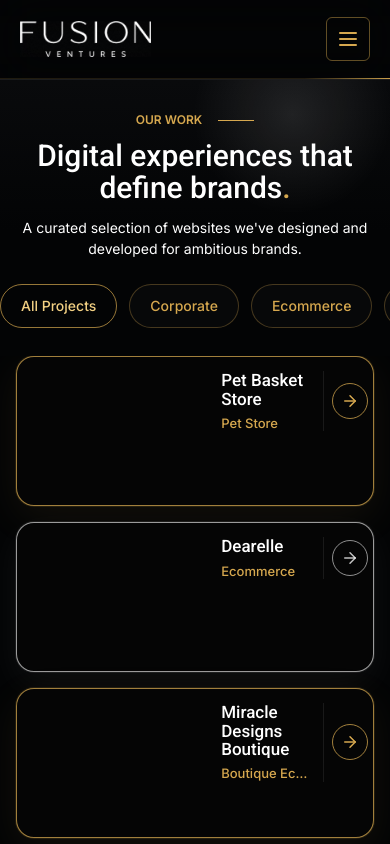
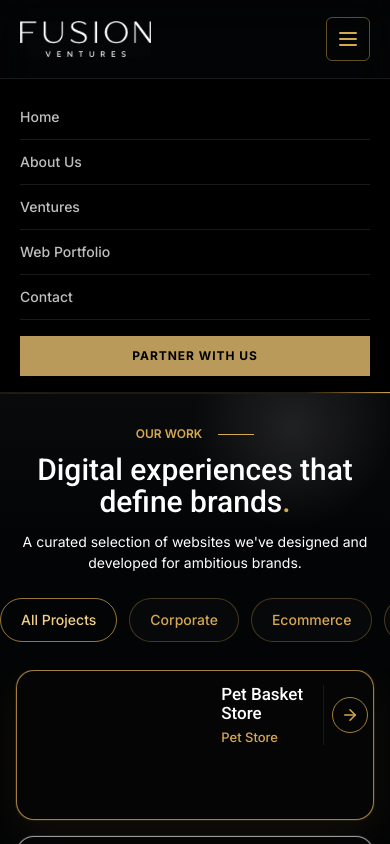
Before and after one commit to Fazilfazi991/fusionwebsite, a Next.js app: page /web-portfolio in a window 390 px wide. Both pictures are taken after a click on the button "Open navigation menu". Shown: the top 844 px of the page. Built offline with nearby package versions, Linux system fonts and the light colour scheme.

Commit message:
Fix mobile portfolio navigation

```diff
--- a/app/web-portfolio/WebPortfolioClient.tsx
+++ b/app/web-portfolio/WebPortfolioClient.tsx
@@ -6,7 +6,6 @@ import {
   ArrowRight,
   Building2,
   Diamond,
-  Dribbble,
   ExternalLink,
   Globe2,
   Instagram,
@@ -248,6 +247,7 @@ function ProjectPreview({ project, onClose }: { project: WebProject; onClose: ()
 export default function WebPortfolioClient() {
   const [activeCategory, setActiveCategory] = useState<WebPortfolioCategory>("All Projects");
   const [selectedProject, setSelectedProject] = useState<WebProject | null>(null);
+  const [isMobileMenuOpen, setIsMobileMenuOpen] = useState(false);
   const filteredProjects = useMemo(
     () =>
       activeCategory === "All Projects"
@@ -287,12 +287,39 @@ export default function WebPortfolioClient() {
             Partner With Us
           </a>
           <button
+            type="button"
+            onClick={() => setIsMobileMenuOpen((isOpen) => !isOpen)}
             className="grid h-11 w-11 place-items-center rounded-md border border-[#d6a84f]/45 text-[#d6a84f] lg:hidden"
             aria-label="Open navigation menu"
+            aria-expanded={isMobileMenuOpen}
+            aria-controls="portfolio-mobile-navigation"
           >
             <Menu className="h-6 w-6" />
           </button>
         </div>
+        {isMobileMenuOpen && (
+          <nav id="portfolio-mobile-navigation" className="border-t border-white/10 bg-black px-5 py-4 lg:hidden" aria-label="Mobile navigation">
+            <div className="mx-auto flex max-w-[1280px] flex-col">
+              {navItems.map((item) => (
+                <a
+                  key={item.label}
+                  href={item.href}
+                  onClick={() => setIsMobileMenuOpen(false)}
+                  className="border-b border-white/10 py-3 text-sm font-medium text-white/75 transition-colors hover:text-[#d6a84f]"
+                >
+                  {item.label}
+                </a>
+              ))}
+              <a
+                href="/#contact"
+                onClick={() => setIsMobileMenuOpen(false)}
+                className="mt-4 inline-flex items-center justify-center bg-[#b99a5b] px-5 py-3 text-xs font-bold uppercase tracking-[0.08em] text-black"
+              >
+                Partner With Us
+              </a>
+            </div>
+          </nav>
+        )}
         <div className="mobile-nav-motion lg:hidden" />
       </header>
 
@@ -406,10 +433,20 @@ export default function WebPortfolioClient() {
               Building digital experiences that drive brands forward.
             </p>
             <div className="mt-5 flex gap-3">
-              {[Linkedin, Instagram, Dribbble].map((Icon, index) => (
-                <span key={index} className="grid h-8 w-8 place-items-center rounded-full border border-white/14 text-white/72">
+              {[
+                { label: "Fusion Ventures on LinkedIn", href: "https://www.linkedin.com/company/fusion-ventures-global/", icon: Linkedin },
+                { label: "Fusion Ventures on Instagram", href: "https://www.instagram.com/fusionventuresglobal/", icon: Instagram }
+              ].map(({ label, href, icon: Icon }) => (
+                <a
+                  key={label}
+                  href={href}
+                  target="_blank"
+                  rel="noopener noreferrer"
+                  aria-label={label}
+                  className="grid h-10 w-10 place-items-center rounded-full border border-white/14 text-white/72 transition-colors hover:border-[#d6a84f] hover:text-[#d6a84f]"
+                >
                   <Icon className="h-4 w-4" />
-                </span>
+                </a>
               ))}
             </div>
           </div>
```
